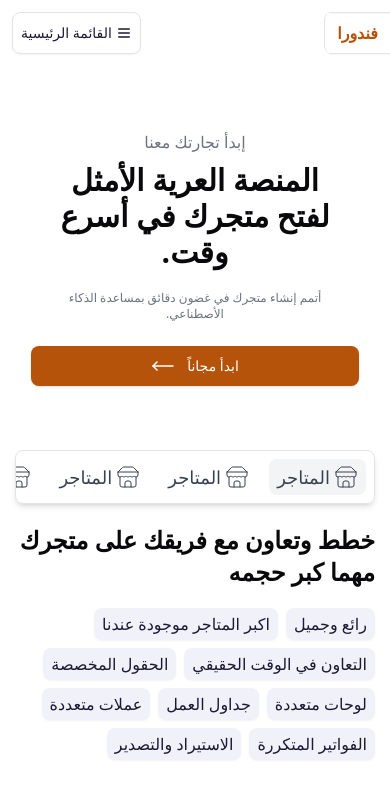
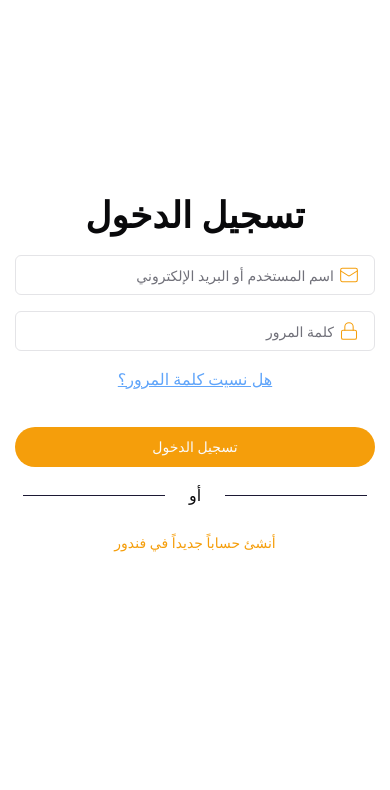
Before and after one commit to abuquack/e-vendora, a React (Vite) app in the folder frontend/: page /login in a window 390 px wide. Shown: the top 790 px of the page. Built offline with nearby package versions, Linux system fonts and the light colour scheme.

Commit message:
feat(login): Inital design of mobile login page

```diff
--- a/frontend/package.json
+++ b/frontend/package.json
@@ -19,6 +19,7 @@
     "lucide-react": "^0.453.0",
     "react": "^18.3.1",
     "react-dom": "^18.3.1",
+    "react-router-dom": "^6.27.0",
     "tailwind-merge": "^2.5.4",
     "tailwindcss-animate": "^1.0.7",
     "zustand": "^5.0.0"
--- a/frontend/src/App.tsx
+++ b/frontend/src/App.tsx
@@ -1,11 +1,21 @@
+import { Route, Routes, useLocation } from 'react-router-dom'
 import './App.css'
-import Landing from './components/main-page/Landing'
+import HomeScreen from './pages/HomeScreen'
+import Header from './components/main-page/Header'
+import LoginScreen from './pages/(logged-in)/LoginScreen'
 
 function App() {
+  const location = useLocation();
   return (
-    <div className='container'>
-    <Landing />
-    </div>
+    <>
+      {location.pathname !== '/login' && <Header />}
+      <div className='container'>
+        <Routes>
+          <Route path="/login" element={<LoginScreen />} />
+          <Route path="/" element={<HomeScreen />} />
+        </Routes>
+      </div>
+    </>
   )
 }
 
--- a/frontend/src/components/main-page/Subscribe.tsx
+++ b/frontend/src/components/main-page/Subscribe.tsx
@@ -8,7 +8,7 @@ function Subscribe() {
       <Button
         className="bg-transparent w-[calc(50%-10px)] h-full lg:h-fit lg:w-fit text-gray-500 bg-hoverFont hover:bg-hoverFont lg:bg-transparent hover:text-gray-600 lg:hover:bg-transparent px-2 py-1 lg:p-1"
       >
-        تسجيل الدخول
+        <a href="/login" className='w-full h-full'>تسجيل الدخول</a>
       </Button>
       <Button
         variant="ghost"
--- /dev/null
+++ b/frontend/src/components/ui/input.tsx
@@ -0,0 +1,25 @@
+import * as React from "react"
+
+import { cn } from "@/lib/utils"
+
+export interface InputProps
+  extends React.InputHTMLAttributes<HTMLInputElement> {}
+
+const Input = React.forwardRef<HTMLInputElement, InputProps>(
+  ({ className, type, ...props }, ref) => {
+    return (
+      <input
+        type={type}
+        className={cn(
+          "flex h-10 w-full rounded-md border border-input bg-background px-3 py-2 text-sm ring-offset-background file:border-0 file:bg-transparent file:text-sm file:font-medium file:text-foreground placeholder:text-muted-foreground focus-visible:outline-none focus-visible:ring-2 focus-visible:ring-ring focus-visible:ring-offset-2 disabled:cursor-not-allowed disabled:opacity-50",
+          className
+        )}
+        ref={ref}
+        {...props}
+      />
+    )
+  }
+)
+Input.displayName = "Input"
+
+export { Input }
--- a/frontend/src/main.tsx
+++ b/frontend/src/main.tsx
@@ -2,11 +2,12 @@ import { StrictMode } from 'react'
 import { createRoot } from 'react-dom/client'
 import App from './App.tsx'
 import './index.css'
-import Header from './components/main-page/Header.tsx'
+import { BrowserRouter } from 'react-router-dom'
 
 createRoot(document.getElementById('root')!).render(
   <StrictMode>
-    <Header />
-    <App />
+    <BrowserRouter>
+      <App />
+    </BrowserRouter>
   </StrictMode>,
 )
--- /dev/null
+++ b/frontend/src/pages/(logged-in)/LoginScreen.tsx
@@ -0,0 +1,35 @@
+import { Button } from '@/components/ui/button'
+import { Input } from '@/components/ui/input'
+import { Lock, Mail } from 'lucide-react'
+
+function LoginScreen() {
+  return (
+    <div className='flex flex-col justify-center h-[calc(100vh-66px)]'>
+      <h1 className='font-bold text-4xl'>تسجيل الدخول</h1>
+      <form className='flex flex-col gap-4 my-5'>
+        <div className='relative'>
+          <Input type='text' placeholder='اسم المستخدم أو البريد الإلكتروني' className='pr-10' />
+          <div className='absolute inset-y-0 start-0 grid place-content-center px-4'>
+            <Mail strokeWidth={1.25} size={20} color='#F59E0B' />
+          </div>
+        </div>
+        <div className='relative'>
+          <Input type='text' placeholder='كلمة المرور' className='pr-10' />
+          <div className='absolute inset-y-0 start-0 grid place-content-center px-4'>
+            <Lock size={20} strokeWidth={1.25} color='#F59E0B' />
+          </div>
+        </div>
+        <a href="#" className='text-blue-400 underline'>هل نسيت كلمة المرور؟</a>
+        <Button className='bg-main rounded-full mt-5'>تسجيل الدخول</Button>
+        <span className="flex items-center px-2">
+          <span className="h-px flex-1 bg-font"></span>
+          <span className="shrink-0 px-6">أو</span>
+          <span className="h-px flex-1 bg-font"></span>
+        </span>
+        <Button variant="link" className='text-main font-normal'>أنشئ حساباً جديداً في فندور</Button>
+      </form>
+    </div>
+  )
+}
+
+export default LoginScreen
--- /dev/null
+++ b/frontend/src/pages/(logged-in)/LogoutScreen.tsx
@@ -0,0 +1,9 @@
+import React from 'react'
+
+function LogoutScreen() {
+  return (
+    <div>LogoutScreen</div>
+  )
+}
+
+export default LogoutScreen
--- /dev/null
+++ b/frontend/src/pages/HomeScreen.tsx
@@ -0,0 +1,11 @@
+import Landing from '@/components/main-page/Landing'
+
+function HomeScreen() {
+  return (
+    <>
+      <Landing />
+    </>
+  )
+}
+
+export default HomeScreen
--- a/frontend/tailwind.config.js
+++ b/frontend/tailwind.config.js
@@ -14,8 +14,8 @@ export default {
         sm: "calc(var(--radius) - 4px)",
       },
       colors: {
-        main: "#B45309",
-        hover: "#b45309e8",
+        main: "#F59E0B",
+        hover: "#f59e0be3",
         border: "#DBDBDB",
         font: "#1c1934",
         hoverFont: "#f3f4f6",
```
Also changed, not shown: 1 other file (tests, documents, lock files or other folders).
